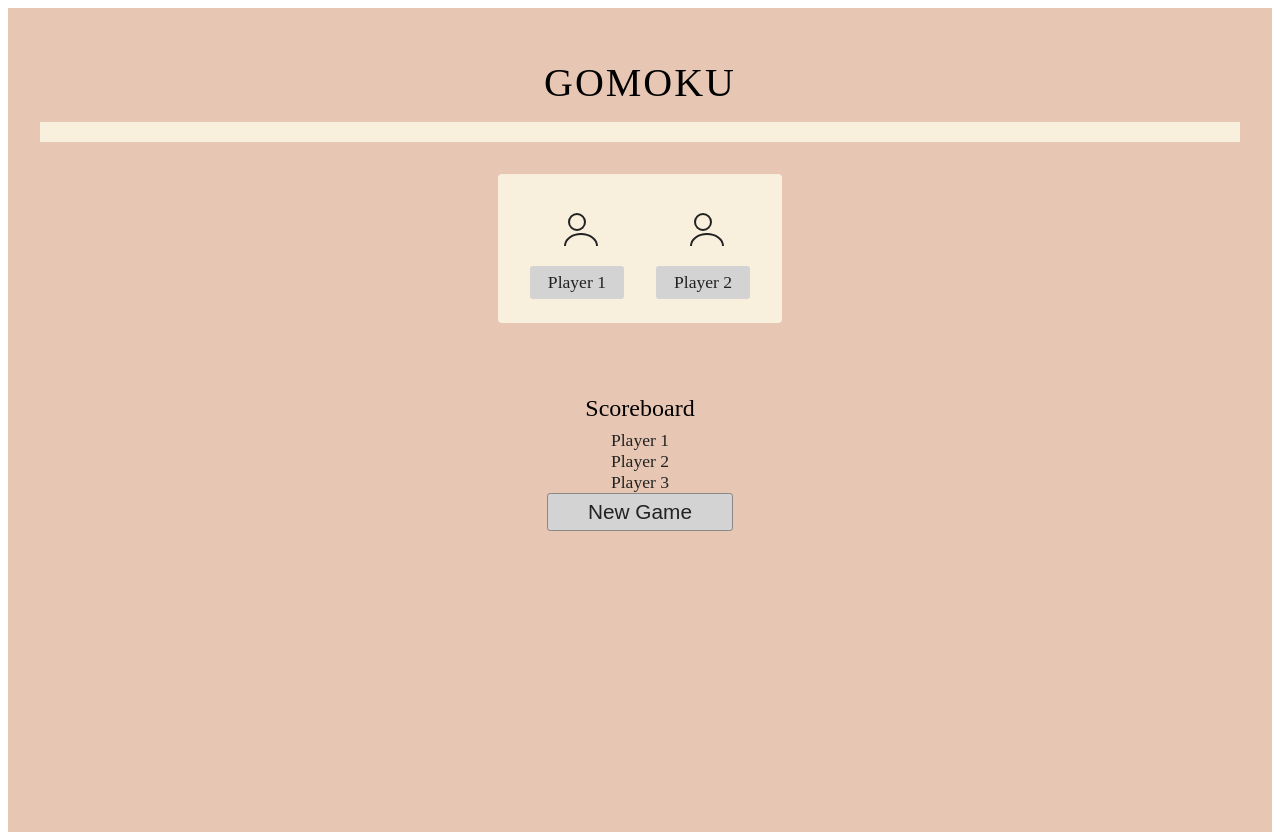
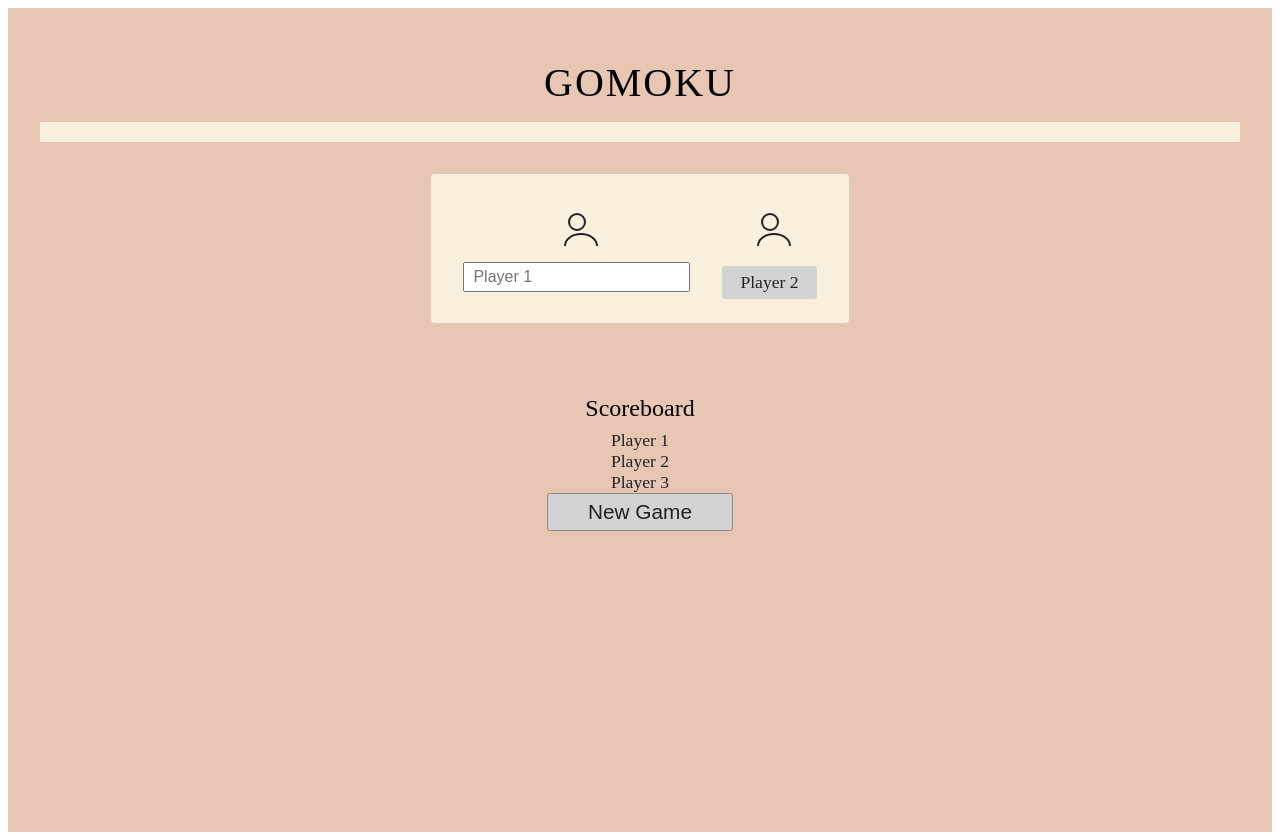
Before and after one commit to CarlosDevCoding/paketeringfrontend, a React (Vite) app in the folder gomoku-frontend/: page /game in a window 1280 px wide. Built offline with nearby package versions, Linux system fonts and the light colour scheme.

Commit message:
Försöker fixa storlek på player input

```diff
--- a/gomoku-frontend/src/Containers/HomeScreen.css
+++ b/gomoku-frontend/src/Containers/HomeScreen.css
@@ -1,3 +1,12 @@
+.player-input {
+  width: auto;
+  min-width: 0;
+  display: inline-block;
+  padding: 4px 8px;
+  font-size: 1rem;
+  box-sizing: content-box;
+}
+
 .home-container {
   background: #e7c7b3;
   min-height: 100vh;
--- a/gomoku-frontend/src/Containers/HomeScreen.jsx
+++ b/gomoku-frontend/src/Containers/HomeScreen.jsx
@@ -12,7 +12,11 @@ const HomeScreen = () => {
             <circle cx="24" cy="16" r="8" stroke="#222" strokeWidth="2" />
             <path d="M12 40c0-6.627 7.163-12 16-12s16 5.373 16 12" stroke="#222" strokeWidth="2" fill="none" />
           </svg>
-          <div className="player-label">Player 1</div>
+           <input
+    type="text"
+    placeholder="Player 1"
+    className="player-input"
+  />
         </div>
         <div className="player">
           <svg className="player-icon" width="48" height="48" viewBox="0 0 48 48" fill="none" xmlns="http://www.w3.org/2000/svg">
```
